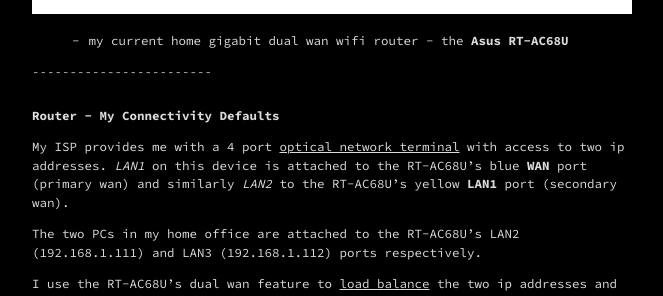
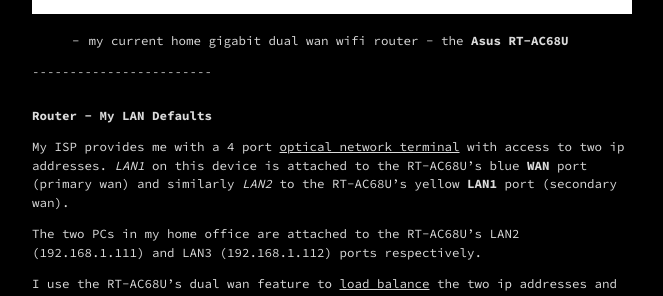
Before and after one commit to calumngimhk/calumngimhk.github.io, a Jekyll site: the page built from _posts/2019-07-18-router-first-line-of-defence.md, in a window 1280 px wide and 900 px high, scrolled down 738 px. Shown: the part 152-448 px from the top of the window, without its empty margins (308-971 px from the left). Built offline with Jekyll 4.4.1, drawn with Linux system fonts in a browser that asks for light colours.

Commit message:
1563858401

````diff
--- a/_posts/2019-07-18-router-first-line-of-defence.md
+++ b/_posts/2019-07-18-router-first-line-of-defence.md
@@ -45,7 +45,7 @@
 ------------------------
 ```
 
-# Router - My Connectivity Defaults
+# Router - My LAN Defaults
 
 >
 
````
Also changed, not shown: images/01/merlin-1.jpg, images/01/merlin-2.jpg, images/01/merlin-3.jpg, images/01/merlin-6.jpg.
